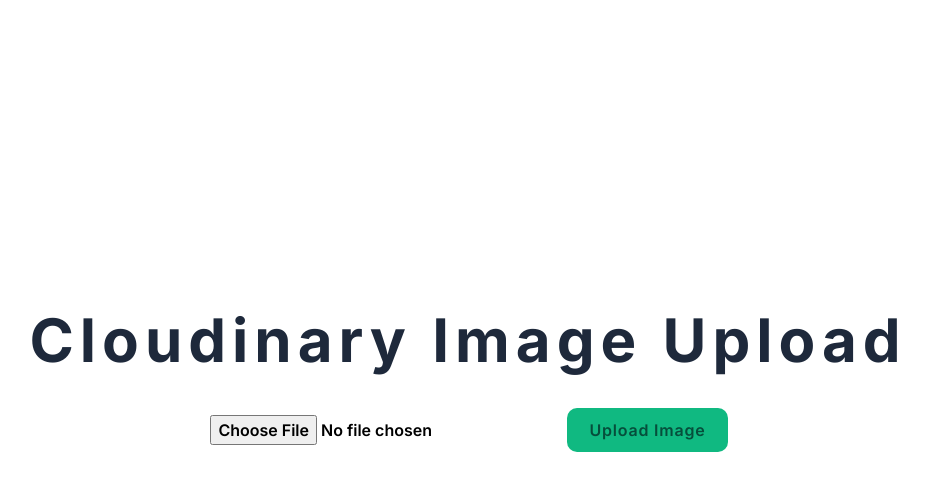
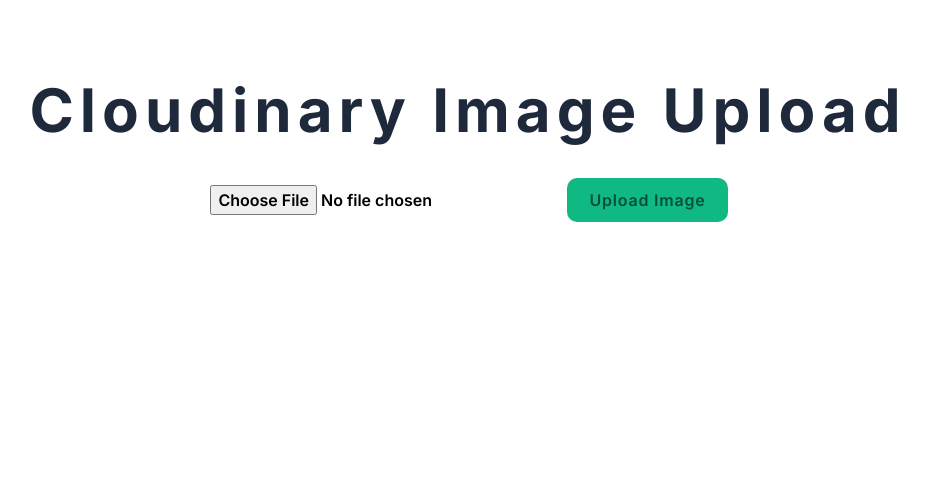
Before and after one commit to SankThomas/cloudinary-image-upload, a React (Create React App) app: page / in a window 1280 px wide. Shown: the top 490 px of the page, without its empty margins (172-1100 px from the left). Built offline with nearby package versions, Linux system fonts and the light colour scheme.

Commit message:
add top and bottom margin

```diff
--- a/src/index.css
+++ b/src/index.css
@@ -12,7 +12,7 @@
 }
 
 .wrapper {
-  @apply flex flex-col items-center justify-center text-center h-screen;
+  @apply flex flex-col items-center justify-center text-center my-20;
 }
 
 .heading {
```
